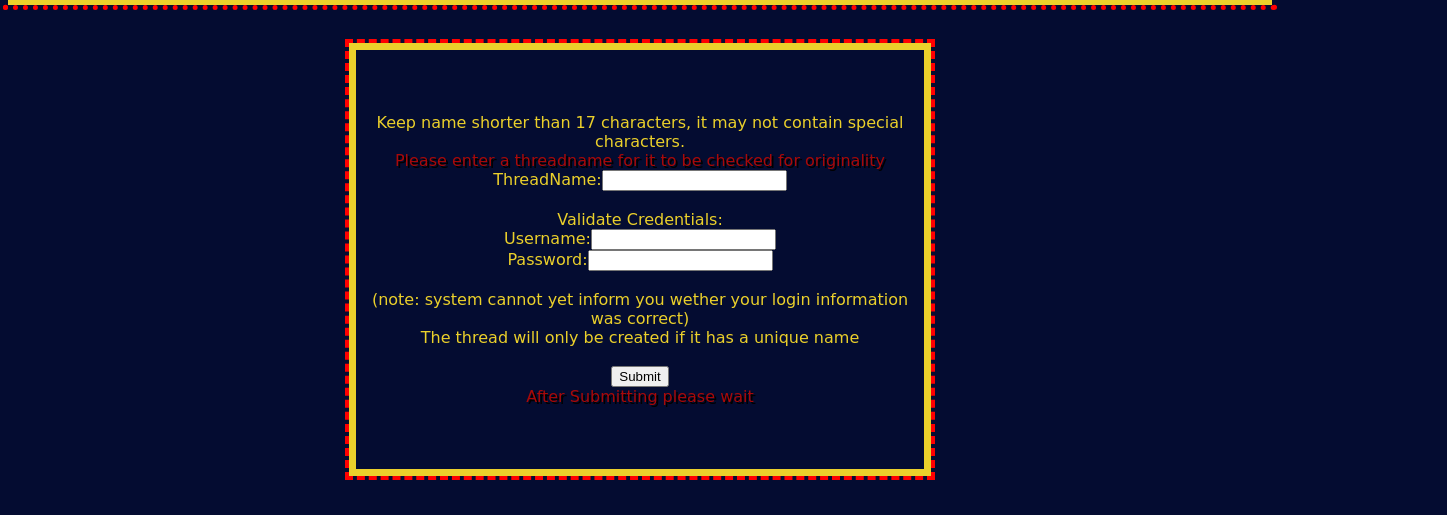
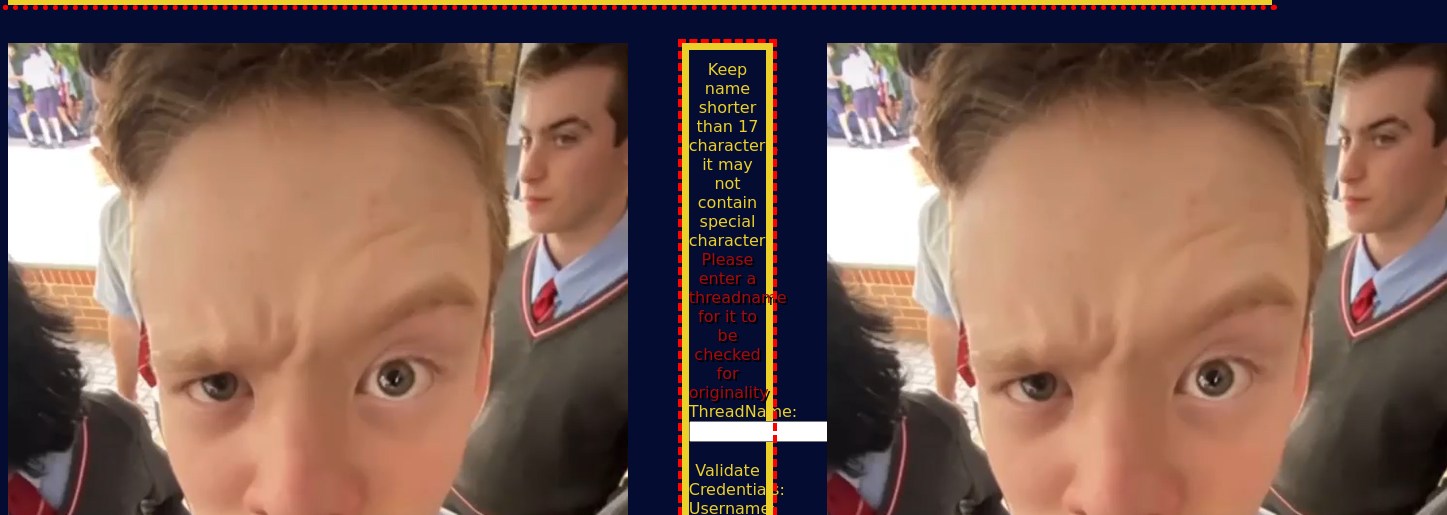
Before and after one commit to SirStrategic/artforum, a website: page Forum/createthread.html in a window 1280 px wide. Shown: the part 280-795 px from the top of the page, 1447 px wide, since content can reach past the window. Drawn offline with Linux system fonts and the light colour scheme.

Commit message:
e5drtfbjkn m,.wef

```diff
--- a/Forum/createthread.css
+++ b/Forum/createthread.css
@@ -23,3 +23,7 @@ body{
   label {
     text-shadow: 2px 2px black;
   }
+  .flexbox {
+    display: flex;
+    flex-direction: row;
+  }
--- a/Forum/createthread.html
+++ b/Forum/createthread.html
@@ -11,6 +11,10 @@
     </div>
     <br>
     <br>
+    <div class="flexbox">
+    <div class="one">
+        <img src="../IndexImages/rory.PNG" alt="">
+    </div>
     <div class="sign">
         <center>
             Keep name shorter than 17 characters, it may not contain special characters. <br>
@@ -23,8 +27,12 @@
                 <br>The thread will only be created if it has a unique name<br><br>
                 <button id="send" onclick = "sendform()">Submit </button><br>
                 <label id = "formsubmitted" style = "color:rgb(168, 9, 9)">After Submitting please wait</label>
-                </div>
-        </center>
+                </center>
+        </div>
+        <div class="two">
+            <img src="../IndexImages/rory.PNG" alt="">
+        </div>
+    </div>
     </body>
 </html>
     <!--alert before allowing to create account
```
